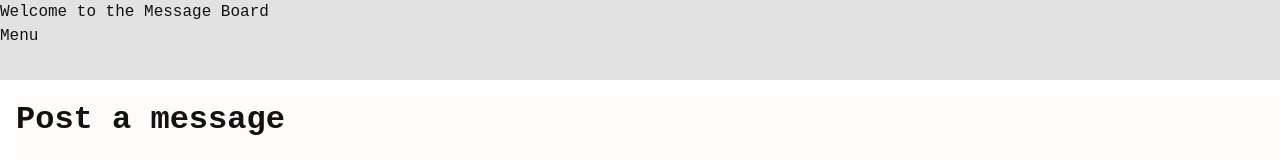
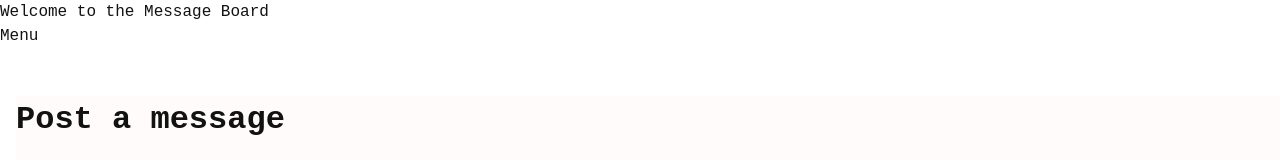
Before and after one commit to clairey259/messageBoard-end2end, a React (Create React App) app in the folder messageboard-app/: page / in a window 1280 px wide. Shown: the top 160 px of the page. Built offline with nearby package versions, Linux system fonts and the light colour scheme; no server answers; the HTML template or start-up script is replaced by a standard one.

Commit message:
removed background colour

```diff
--- a/messageboard-app/src/App.module.scss
+++ b/messageboard-app/src/App.module.scss
@@ -1,7 +1,7 @@
 $black: rgb(19, 18, 18);
 $white: rgb(255, 251, 251);
 $background-colour-primary: rgba(176, 196, 222, 0.565);
-$background-colour-tertiary: rgba(198, 198, 198, 0.506);
+$background-colour-tertiary: rgb(238, 240, 244);
 
 * {
   color: $black;
@@ -33,5 +33,4 @@ $background-colour-tertiary: rgba(198, 198, 198, 0.506);
   height: 10vh;
   width: 100vw;
   display: inline-block;
-  background-color: $background-colour-tertiary;
 }
```
